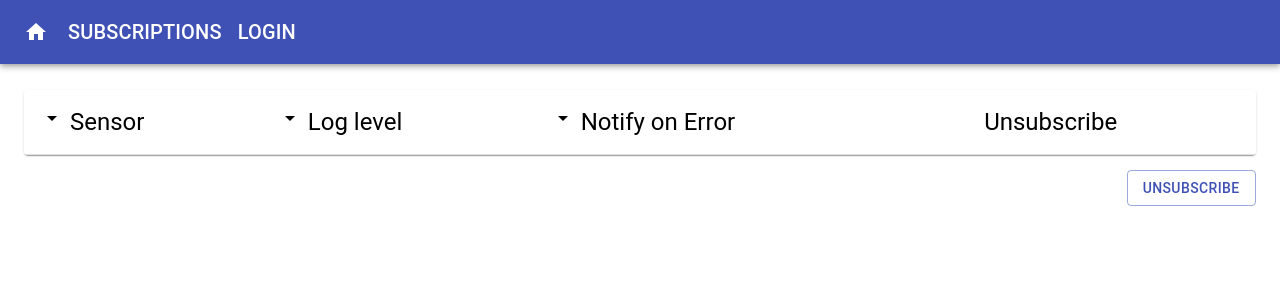
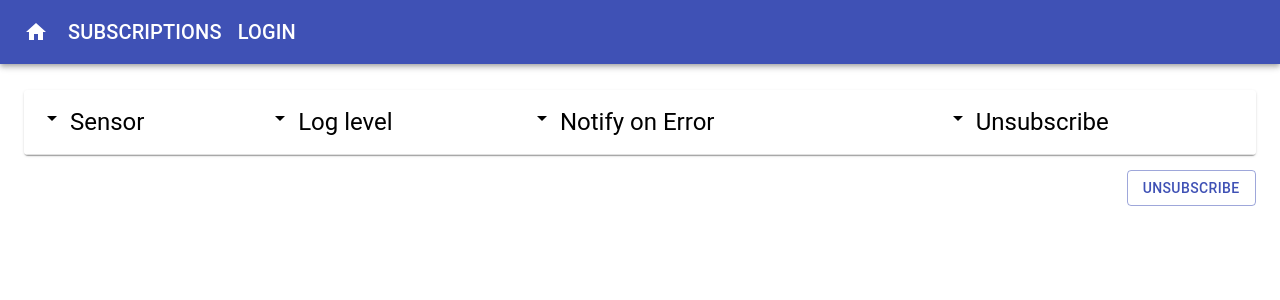
Before and after one commit to cadivus/KIT-PSE_Sensordatenbankmanagementsystem, a React (Create React App) app in the folder frontend/: page /subscriptions in a window 1280 px wide. Shown: the top 300 px of the page. Built offline with nearby package versions, Linux system fonts and the light colour scheme.

Commit message:
Unsubscribe dialog hinzugefügt

```diff
--- a/frontend/src/components/subscribe/SubscriptionListView.tsx
+++ b/frontend/src/components/subscribe/SubscriptionListView.tsx
@@ -103,7 +103,9 @@ const SubscriptionListView: FC = () => {
                 </StyledTableCell>
                 <StyledTableCell />
                 <StyledTableCell>
-                  <Typography variant="h5">Unsubscribe</Typography>
+                  <Typography variant="h5">
+                    <ArrowDropDownIcon /> Unsubscribe
+                  </Typography>
                 </StyledTableCell>
               </TableRow>
             </TableHead>
```
